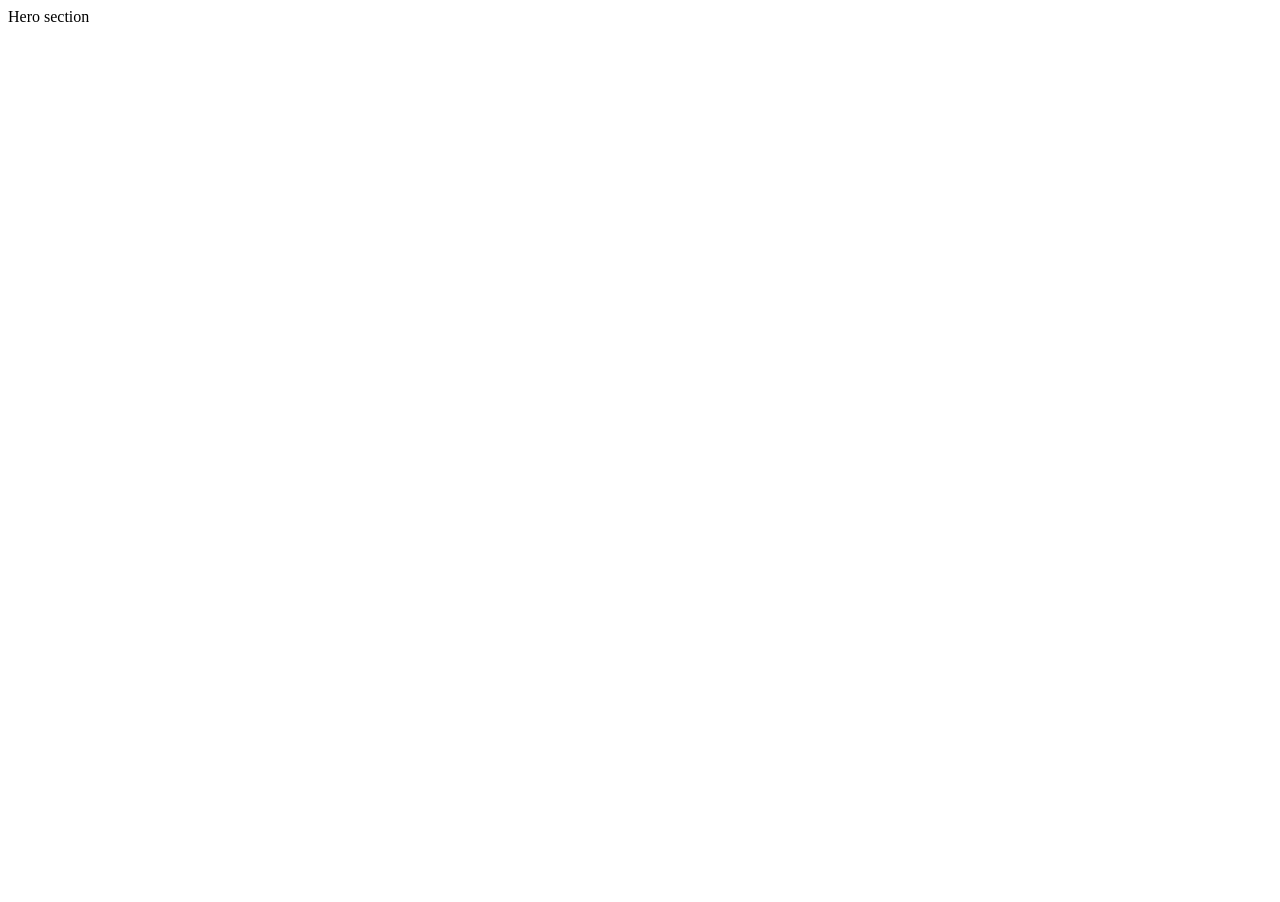
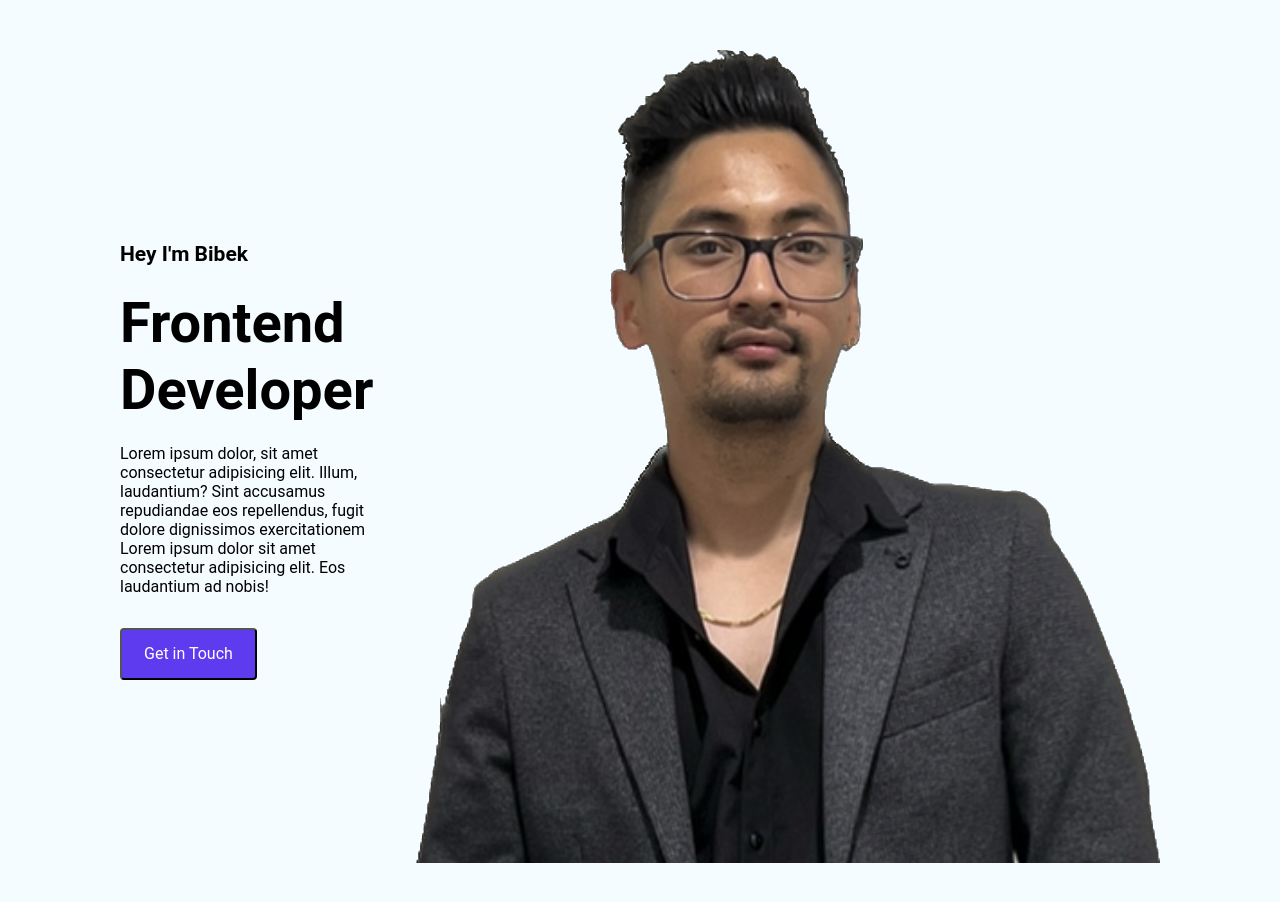
Before and after one commit to bibek190/myPortfolio, a React (Create React App) app: page / in a window 1280 px wide. Shown: the top 902 px of the page. Before the commit the page ends 800 px from the top, so only its background shows below. Built offline with nearby package versions, Linux system fonts and the light colour scheme.

Commit message:
hero section

```diff
--- /dev/null
+++ b/src/App.css
@@ -0,0 +1,48 @@
+body {
+  font-family: "Roboto", sans-serif;
+}
+
+* {
+  margin: 0;
+  box-sizing: border-box;
+}
+:root {
+  --primary: #5e3bee;
+  --heading-color: #282938;
+  --bg-shade: #f5fcff;
+  --black: #000000;
+  --white: #ffffff;
+}
+
+.btn {
+  font-family: "Roboto";
+  display: inline-block;
+  padding: 12px 22px;
+  font-size: 16px;
+  font-style: normal;
+  font-weight: 400;
+  line-height: 24px;
+  cursor: pointer;
+  text-align: center;
+  text-decoration: none;
+  border-radius: 4px;
+  transition: 0.5s ease;
+}
+
+/* headings */
+h1 {
+  font-size: 56px;
+  font-weight: 700;
+  line-height: 67px;
+}
+h2 {
+  font-size: 48px;
+  font-weight: 700;
+  line-height: 58px;
+}
+h3 {
+  font-size: 24px;
+  font-weight: 700;
+  line-height: 34px;
+}
+/* paragraph */
--- a/src/App.js
+++ b/src/App.js
@@ -6,6 +6,7 @@ import About from "./pages/About";
 import MyProjects from "./pages/MyProjects";
 import Skills from "./pages/Skills";
 import NoPage from "./pages/NoPage";
+import "./App.css";
 
 const App = () => {
   return (
@@ -15,8 +16,8 @@ const App = () => {
         <Route path="/contact" element={<Contact />} />
         <Route path="/about" element={<About />} />
         <Route path="/skills" element={<Skills />} />
+        <Route path="/myprojects" element={<MyProjects />} />
         <Route path="/*" element={<NoPage />} />
-        <Route path="/myprojects" element={<MyProjects />} />
       </Routes>
     </BrowserRouter>
   );
--- /dev/null
+++ b/src/components/hero/Hero.css
@@ -0,0 +1,41 @@
+.hero-section {
+  display: flex;
+  padding: 50px 120px;
+  align-items: center;
+  justify-content: space-between;
+  gap: 30px;
+  background-color: var(--bg-shade);
+}
+
+.hero-section-content-box {
+  display: flex;
+  align-items: flex-start;
+  flex-direction: column;
+  gap: 32px;
+}
+
+.hero-section-content {
+  display: flex;
+  align-items: flex-start;
+  flex-direction: column;
+  gap: 20px;
+}
+
+.btn {
+  color: var(--white);
+  background-color: var(--primary);
+}
+.btn:hover {
+  transform: scale(1.05);
+  color: var(--primary);
+  background-color: var(--white);
+}
+.section-title {
+  color: var(--black);
+  font-size: 21px;
+  text-align: center;
+  font-weight: 600;
+  line-height: 32px;
+  display: flex;
+  align-items: flex-start;
+}
--- a/src/components/hero/Hero.jsx
+++ b/src/components/hero/Hero.jsx
@@ -1,7 +1,34 @@
 import React from "react";
 
+import "./Hero.css";
+
 const Hero = () => {
-  return <div>Hero section</div>;
+  return (
+    <section id="hero-section" className="hero-section">
+      <div className="hero-section-content-box">
+        <div className="hero-section-content">
+          <p className="section-title">Hey I'm Bibek</p>
+          <h1 className="hero-section-title">
+            <span className="hero-section-title-color">Frontend</span>
+            <br />
+            Developer
+          </h1>
+          <p className="hero-section-description">
+            Lorem ipsum dolor, sit amet consectetur adipisicing elit. Illum,
+            laudantium? Sint accusamus repudiandae eos repellendus, fugit dolore
+            dignissimos exercitationem
+            <br />
+            Lorem ipsum dolor sit amet consectetur adipisicing elit. Eos
+            laudantium ad nobis!
+          </p>
+        </div>
+        <button className="btn btn-primary">Get in Touch</button>
+      </div>
+      <div className="hero-section-image">
+        <img src="./images/portfolio.png" alt="Hero Section" />
+      </div>
+    </section>
+  );
 };
 
 export default Hero;
```
Also changed, not shown: public/images/portfolio.png (renamed from public/images/IMG_3303.PNG).
